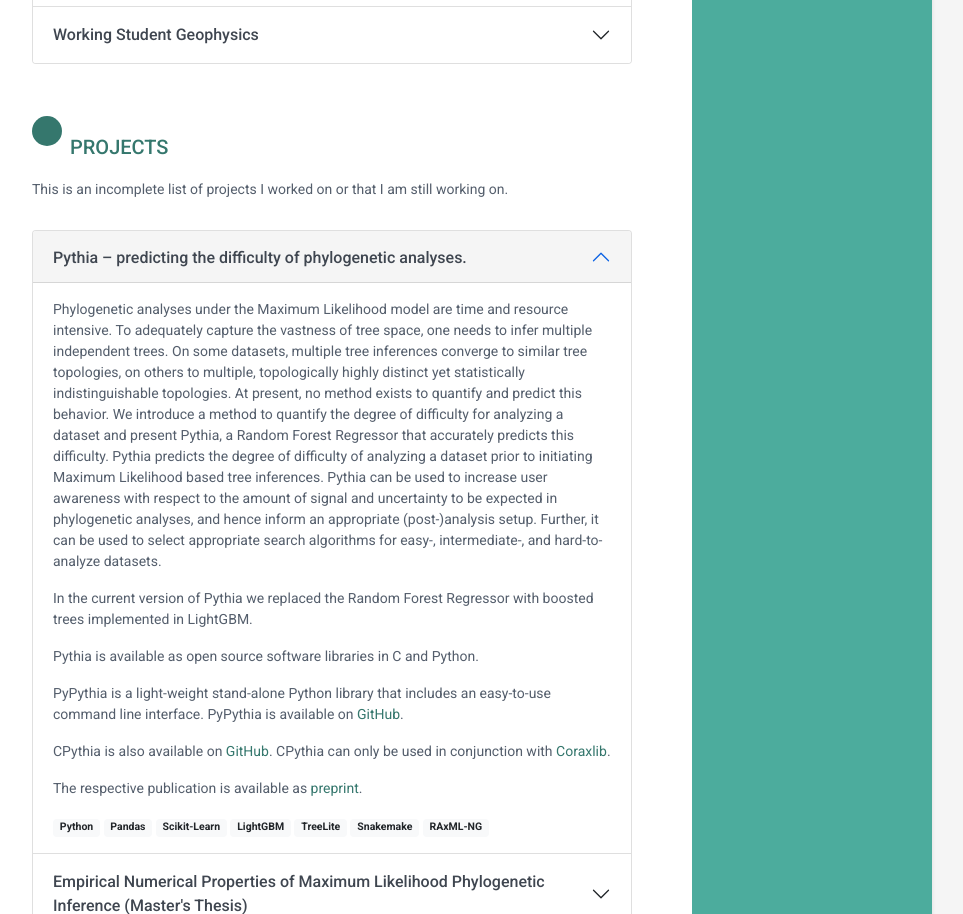
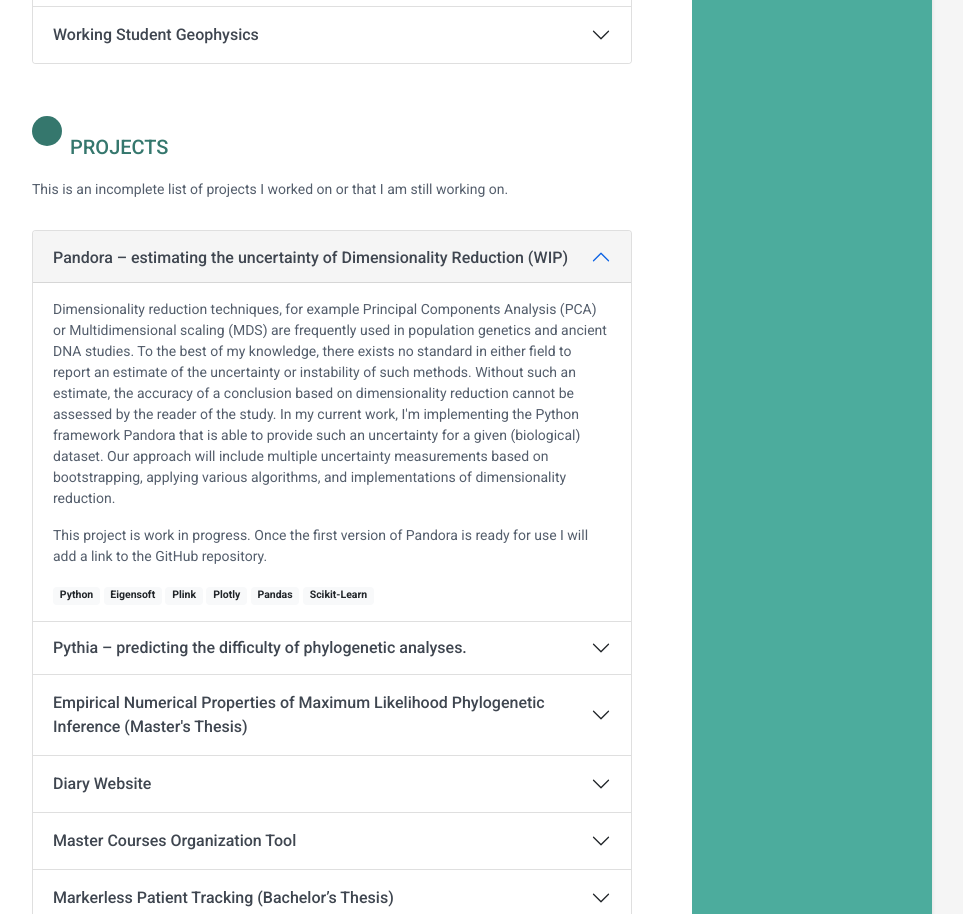
Before and after one commit to tschuelia/juliahaag.de, a Flask app: page / in a window 1280 px wide. Shown: the part 2221-3135 px from the top of the page, without its empty margins (188-1151 px from the left). Run offline with Flask 3, Linux system fonts and the light colour scheme; some libraries are stand-ins or nearby versions.

Commit message:
add greek to skills and pandora to projects

```diff
--- a/templates/projects.html
+++ b/templates/projects.html
@@ -6,15 +6,54 @@
 
     <div class="accordion" id="ProjectsAccordion">
         <!--  Item      -->
+        <div class="accordion-item" id="PandoraProject">
+            <h6 class="accordion-header" id="ProjectsPandora">
+                <button aria-controls="collapseProjectsPandora" aria-expanded="true"
+                        class="accordion-button job-title"
+                        data-bs-target="#collapseProjectsPandora" data-bs-toggle="collapse" type="button">
+                    Pandora – estimating the uncertainty of Dimensionality Reduction (WIP)
+                </button>
+            </h6>
+            <div aria-labelledby="ProjectsPandora" class="accordion-collapse collapse show"
+                 data-bs-parent="#ProjectsAccordion"
+                 id="collapseProjectsPandora">
+                <div class="accordion-body">
+                    <p>
+                        Dimensionality reduction techniques, for example Principal Components Analysis (PCA) or
+                        Multidimensional scaling (MDS) are frequently used in population genetics and ancient DNA studies.
+                        To the best of my knowledge, there exists no standard in either field to report an estimate
+                        of the uncertainty or instability of such methods. Without such an estimate, the accuracy
+                        of a conclusion based on dimensionality reduction cannot be assessed by the reader of the study.
+                        In my current work, I'm implementing the Python
+                        framework Pandora that is able to provide such an uncertainty for a given (biological) dataset.
+                        Our approach will include multiple uncertainty measurements based on bootstrapping, applying
+                        various algorithms, and implementations of dimensionality reduction.
+                    </p>
+                    <p>
+                        This project is work in progress. Once the first version of Pandora is ready for use I will
+                        add a link to the GitHub repository.
+                    </p>
+                    <span class="badge bg-light text-dark">Python</span>
+                    <span class="badge bg-light text-dark">Eigensoft</span>
+                    <span class="badge bg-light text-dark">Plink</span>
+                    <span class="badge bg-light text-dark">Plotly</span>
+                    <span class="badge bg-light text-dark">Pandas</span>
+                    <span class="badge bg-light text-dark">Scikit-Learn</span>
+                </div>
+            </div>
+        </div>
+        <!-- //Item      -->
+
+        <!--  Item      -->
         <div class="accordion-item" id="PythiaProject">
             <h6 class="accordion-header" id="ProjectsOne">
-                <button aria-controls="collapseProjectsOne" aria-expanded="true"
-                        class="accordion-button job-title"
+                <button aria-controls="collapseProjectsOne" aria-expanded="false"
+                        class="accordion-button collapsed job-title"
                         data-bs-target="#collapseProjectsOne" data-bs-toggle="collapse" type="button">
                     Pythia – predicting the difficulty of phylogenetic analyses.
                 </button>
             </h6>
-            <div aria-labelledby="ProjectsOne" class="accordion-collapse collapse show"
+            <div aria-labelledby="ProjectsOne" class="accordion-collapse collapse"
                  data-bs-parent="#ProjectsAccordion"
                  id="collapseProjectsOne">
                 <div class="accordion-body">
--- a/templates/skills.html
+++ b/templates/skills.html
@@ -103,5 +103,6 @@
         <li>German (Native)</li>
         <li>English (Professional)</li>
         <li>Spanish (Elementary)</li>
+        <li>Greek (Elementary)</li>
     </ul>
 </section><!--//skills-section-->
```
